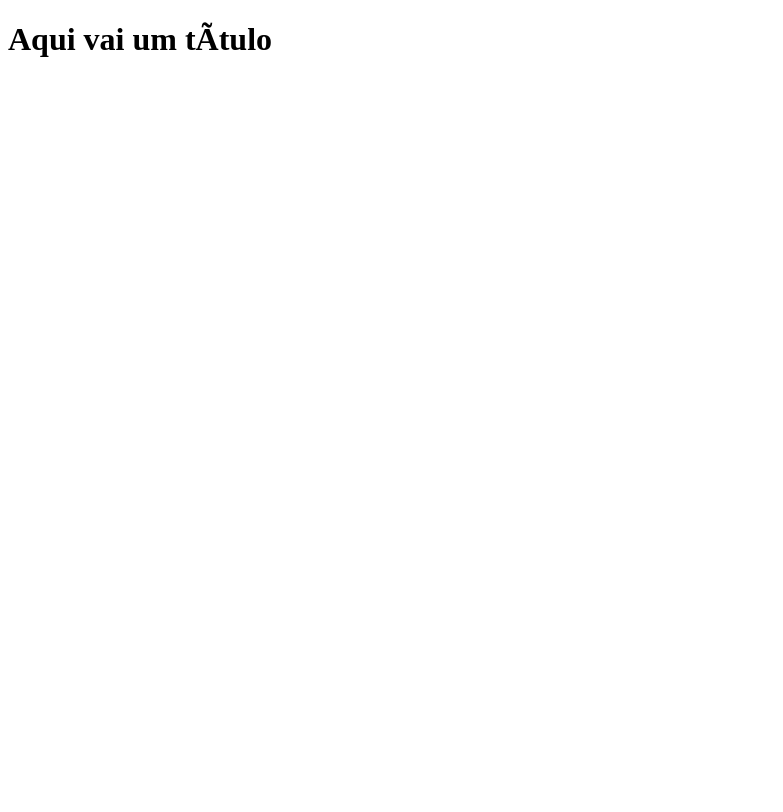
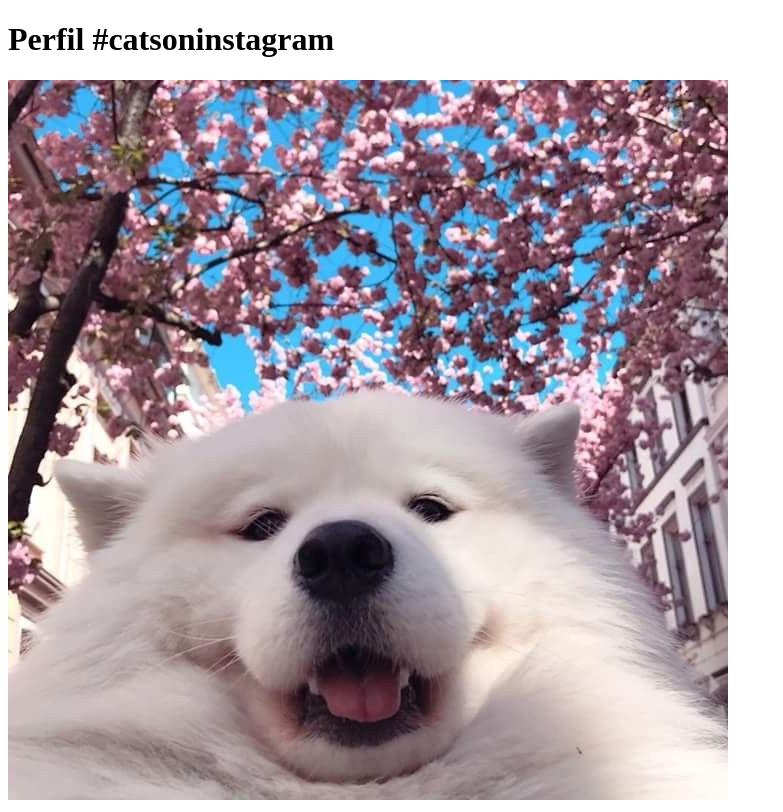
Before and after one commit to lumr92/atividade_facul, a plain HTML site: page index.html in a window 1280 px wide. Shown: the whole page, without its empty margins (0-783 px from the left). Drawn offline with Linux system fonts and the light colour scheme.

Commit message:
alterando arquivos

```diff
--- a/index.html
+++ b/index.html
@@ -4,7 +4,7 @@
 
 <head>
 
-<title>Título da página</title>
+<title>Fanpage de Gatinhos</title>
 
 <meta charset=“utf-8”>
 
@@ -12,7 +12,9 @@
 
 <body>
 
-<h1>Aqui vai um título</h1>
+<h1>Perfil #catsoninstagram</h1>
+
+<img src="imagens/d89ed96e3cda94aff64b574662a621b3.jpg" />
 
 </body>
 
```
Also changed, not shown: imagens/d89ed96e3cda94aff64b574662a621b3.jpg (added).
